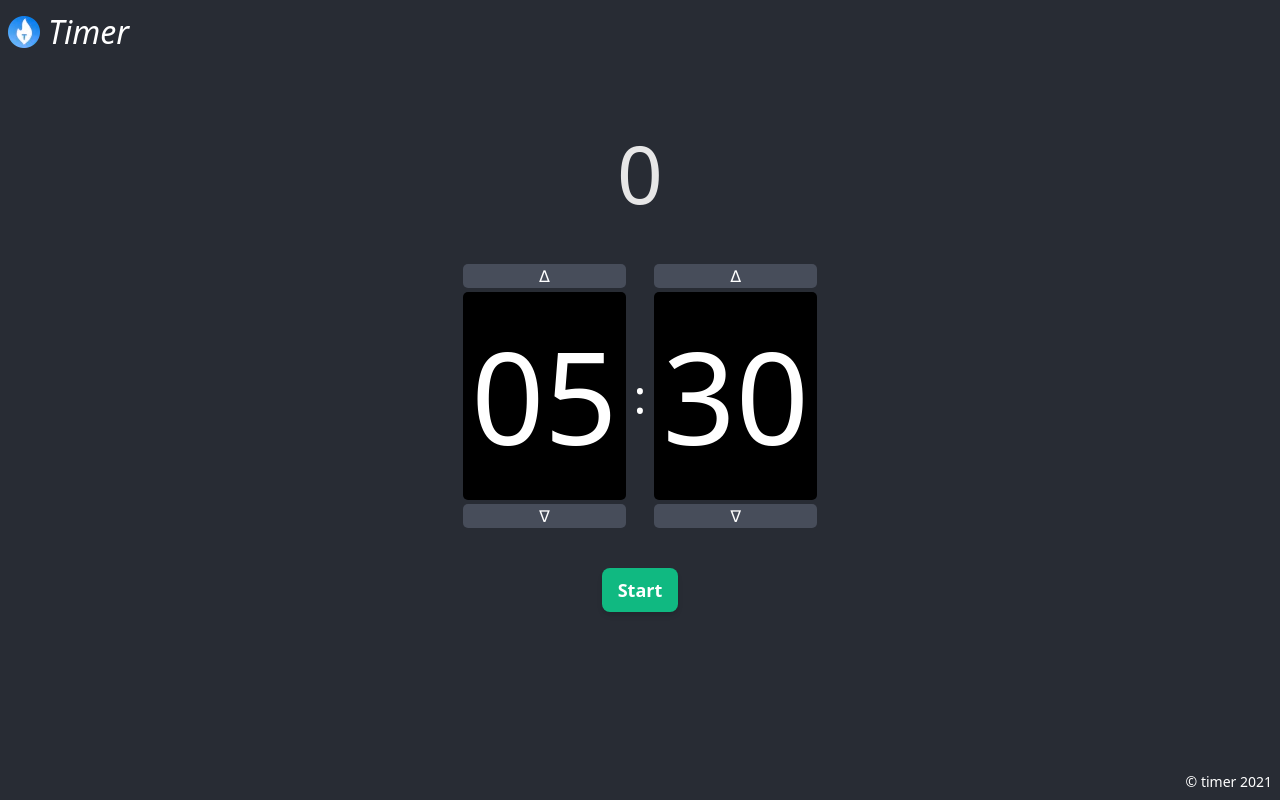
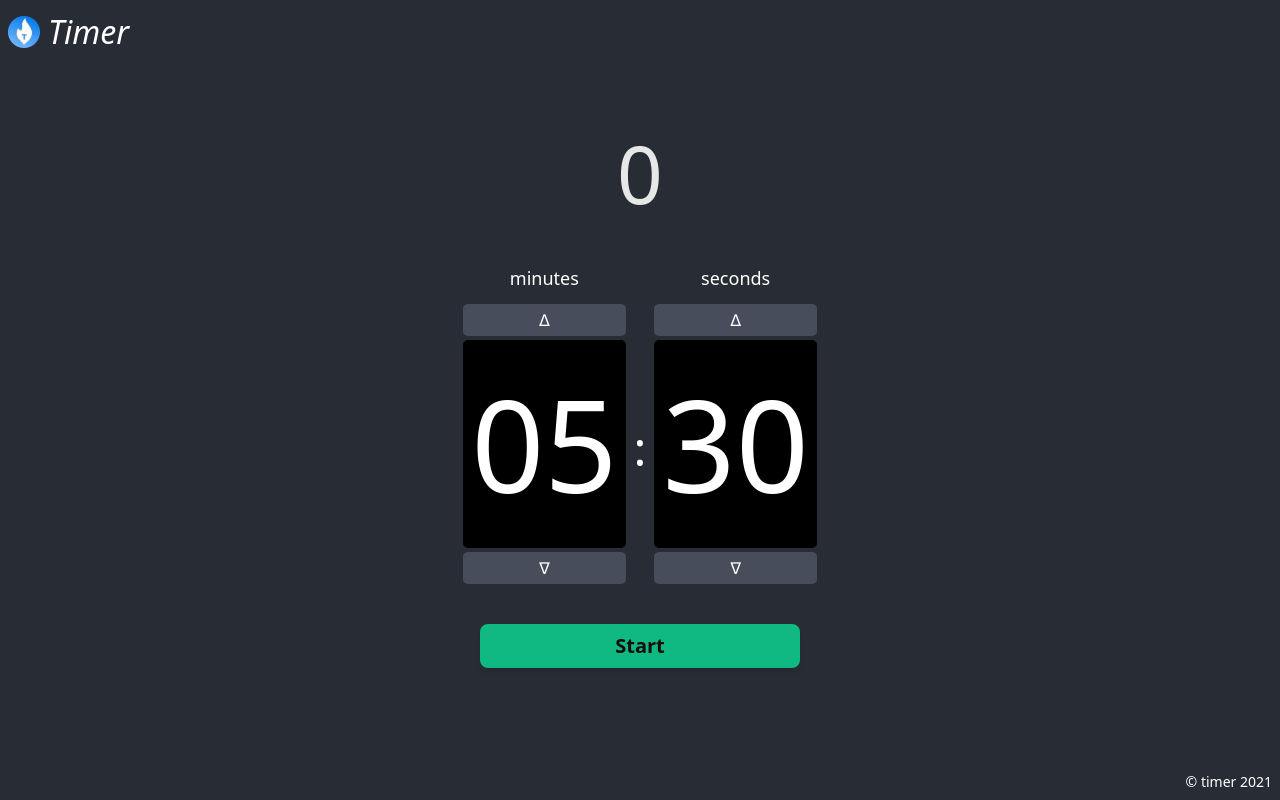
Before and after one commit to Daniil8k/Timer, a React (Create React App) app: page / in a window 1280 px wide. Built offline with nearby package versions, Linux system fonts and the light colour scheme.

Commit message:
timepicker labels, accessibility optimizations

```diff
--- a/src/App.css
+++ b/src/App.css
@@ -40,7 +40,28 @@
 }
 
 .btn {
-  @apply text-lg py-2 px-4 font-semibold rounded-lg shadow-md text-white;
+  color: #160d0d;
+  @apply text-xl py-2 px-4 font-semibold rounded-lg shadow-md;
+}
+
+.btn_big {
+  width: 20rem;
+}
+
+.btn_md {
+  width: 9rem;
+}
+
+.btn_success {
+  @apply bg-green-500 hover:bg-green-700;
+}
+
+.btn_danger {
+  @apply bg-red-500 hover:bg-red-700;
+}
+
+.btn_fancy {
+  @apply bg-purple-500 hover:bg-purple-700;
 }
 
 .time-picker-cell__input {
@@ -57,6 +78,7 @@
   border-radius: 5px;
   font-size: 1rem;
   background-color: #474d5a;
+  height: 2rem;
 }
 
 .time-picker-cell__arrow:hover {
--- a/src/components/TimePicker.js
+++ b/src/components/TimePicker.js
@@ -156,12 +156,14 @@ function TimePicker() {
 			</svg>
 			<div className="flex items-center justify-center gap-2 -m-2">
 				<TimePickerCell
+					label="minutes"
 					time={minutes}
 					setTime={setMinutes}
 					isTimerStarted={isTimerStarted}
 				/>
-				<span className="text-5xl">:</span>
+				<span className="text-5xl mt-12">:</span>
 				<TimePickerCell
+					label="seconds"
 					time={seconds}
 					setTime={setSeconds}
 					isTimerStarted={isTimerStarted}
@@ -170,20 +172,20 @@ function TimePicker() {
 			<div className="mt-12 flex items-center justify-center gap-8">
 				{isStartShow && (
 					<button
-						className="btn bg-green-500 hover:bg-green-700"
+						className="btn btn_success btn_big"
 						onClick={start}
 					>
 						Start
 					</button>
 				)}
 				{!isStartShow && (
-					<button className="btn bg-red-500 hover:bg-red-700" onClick={stop}>
+					<button className="btn btn_danger btn_md" onClick={stop}>
 						Stop
 					</button>
 				)}
 				{!isStartShow && (
 					<button
-						className="btn bg-purple-500 hover:bg-purple-700 w-20"
+						className="btn btn_fancy btn_md"
 						onClick={isPauseShow ? pause : play}
 					>
 						{isPauseShow ? "Pause" : "Play"}
--- a/src/components/TimePickerCell.js
+++ b/src/components/TimePickerCell.js
@@ -1,7 +1,7 @@
 import ReactInputMask from "react-input-mask";
 import propTypes from "prop-types";
 
-function TimePickerCell({ time, setTime, isTimerStarted }) {
+function TimePickerCell({ time, setTime, isTimerStarted, label }) {
 	const addLeadingZero = (num) => {
 		if (num.toString().length === 1) {
 			return (num = "0" + num);
@@ -45,6 +45,7 @@ function TimePickerCell({ time, setTime, isTimerStarted }) {
 
 	return (
 		<div className="flex flex-col gap-1">
+			<label for={ `${label}-input` } className="text-lg select-none mb-2">{ label }</label>
 			<button
 				className={`time-picker-cell__arrow ${
 					isTimerStarted ? "invisible" : "visible"
@@ -54,6 +55,7 @@ function TimePickerCell({ time, setTime, isTimerStarted }) {
 				ᐃ
 			</button>
 			<ReactInputMask
+				id={ `${label}-input` }
 				className="time-picker-cell__input"
 				value={time}
 				mask="99"
@@ -82,7 +84,8 @@ function TimePickerCell({ time, setTime, isTimerStarted }) {
 TimePickerCell.propTypes = {
 	time: propTypes.string,
 	setTime: propTypes.func,
-	isTimerStarted: propTypes.bool
+	isTimerStarted: propTypes.bool,
+	label: propTypes.string
 };
 
 export default TimePickerCell;
```
